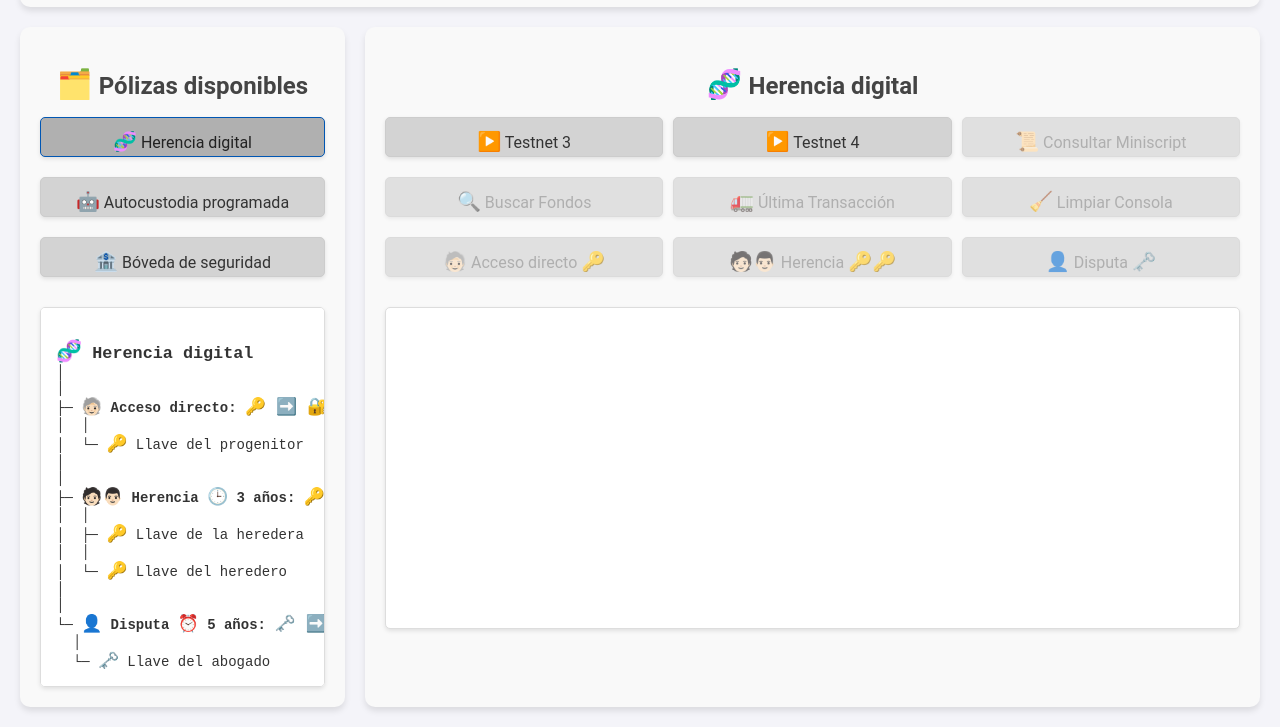
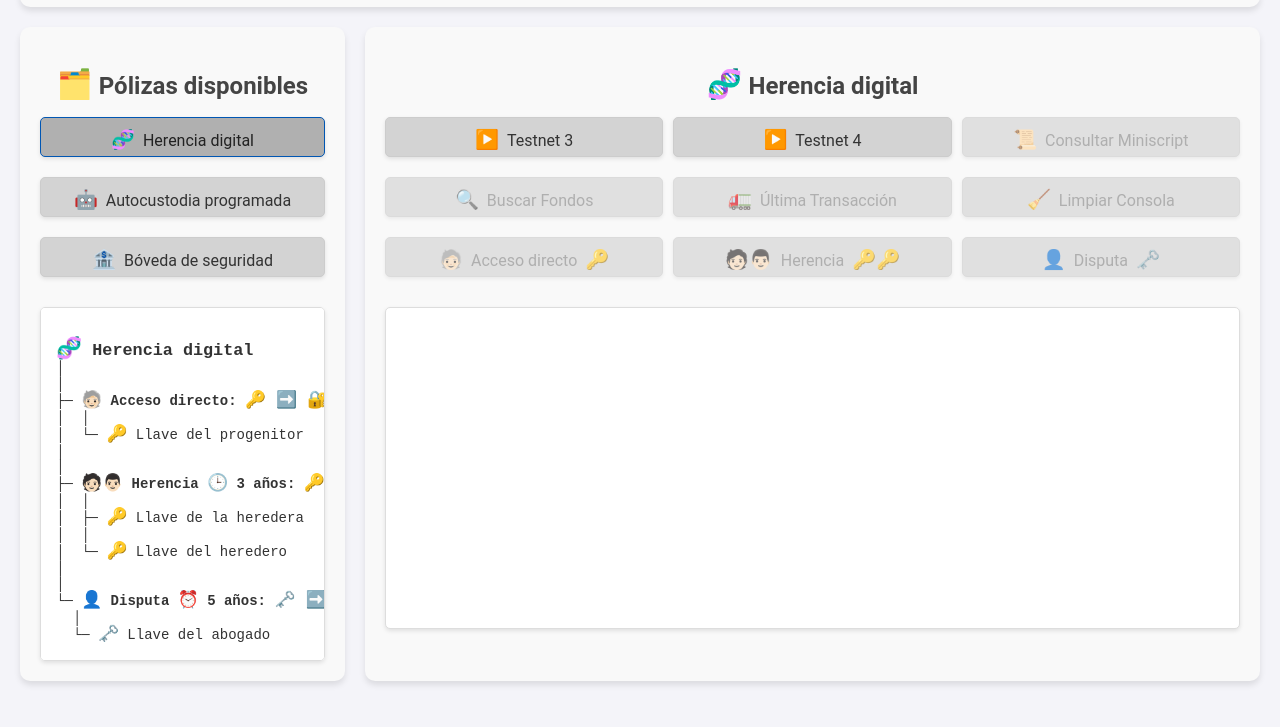
Before and after one commit to AngelTFG/BitcoinMiniscript, a website: page index.html in a window 1280 px wide. Shown: the part 123-850 px from the top of the page. After the commit the page ends 824 px from the top, so only its background shows below. Drawn offline with Linux system fonts and the light colour scheme.

Commit message:
Cambios en botones

```diff
--- a/style.css
+++ b/style.css
@@ -129,6 +129,7 @@ button {
   box-shadow: 0 2px 4px rgba(0, 0, 0, 0.1);
   font-family: 'Fira Mono', 'Consolas', 'Menlo', 'Monaco', 'Courier New', monospace;
   font-size: 14px;
+  line-height: 1.1; /* Añadido para juntar las líneas del árbol */
   white-space: pre-wrap;
   word-wrap: break-word;
   overflow-x: auto; /* Añade scroll horizontal si el árbol es muy ancho */
@@ -145,21 +146,21 @@ button {
 
 /* Botón principal de la aplicación */
 .app-button {
-  display: block; /* Cambiado a block para que ocupe todo el ancho */
-  width: 100%;    /* Ocupa el 100% del ancho de su contenedor (.menu) */
+  display: flex;          /* Cambiado a flex para un control de alineación superior */
+  align-items: baseline;  /* Cambiado a baseline para alinear texto e icono */
+  justify-content: center;/* Centra el contenido horizontalmente */
+    gap: 8px;               /* Añade un espacio de 8px entre el icono y el texto */
+  width: 100%;            /* Ocupa el 100% del ancho de su contenedor (.menu) */
   height: 40px;
   padding: 10px;
   margin-bottom: 10px;
   font-size: 16px;
   font-weight: normal;
-  line-height: 1.5;
   color: #333;
   background-color: #d3d3d3;
   border: 1px solid #ccc;
   border-radius: 5px;
   box-shadow: 0 2px 4px rgba(0, 0, 0, 0.1);
-  text-align: center;
-  vertical-align: middle;
   user-select: none;
   transition: background-color 0.15s ease-in-out, border-color 0.15s ease-in-out, box-shadow 0.15s ease-in-out;
   box-sizing: border-box;
```
